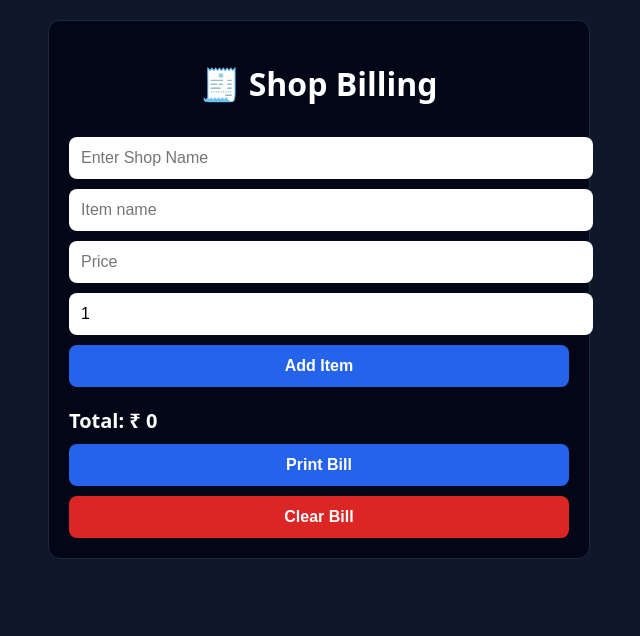
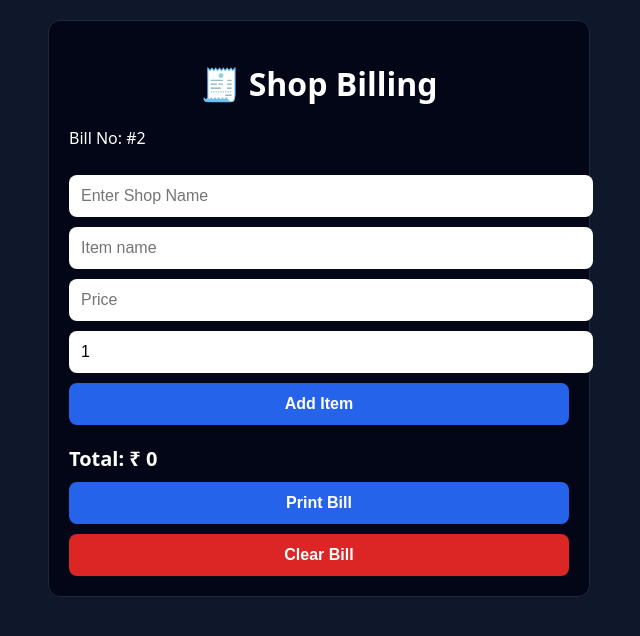
Before and after one commit to hemanthhemu9449-cpu/my-ai, a plain HTML site: page billing.html in a window 1280 px wide. Both pictures are taken after a click on the button "Clear Bill". Shown: the whole page, without its empty margins (321-961 px from the left). Drawn offline with Linux system fonts and the light colour scheme.

Commit message:
Update billing.html

```diff
--- a/billing.html
+++ b/billing.html
@@ -69,6 +69,7 @@ button {
 
 <div class="container">
   <h1 id="shopTitle">🧾 Shop Billing</h1>
+  <p id="billNo">Bill No: #1</p>
 <input id="shopName" placeholder="Enter Shop Name">
 
   <input id="itemName" placeholder="Item name">
@@ -89,7 +90,9 @@ button {
 
 <script>
 let total = 0;
+let billNumber = Number(localStorage.getItem("billNumber") || 1);
 
+document.getElementById("billNo").innerText = "Bill No: #" + billNumber;
 function addItem() {
   const name = document.getElementById("itemName").value;
   const price = Number(document.getElementById("itemPrice").value);
@@ -124,6 +127,9 @@ function clearBill() {
   document.getElementById("list").innerHTML = "";
   total = 0;
   document.getElementById("total").innerText = total;
+  billNumber++;
+localStorage.setItem("billNumber", billNumber);
+document.getElementById("billNo").innerText = "Bill No: #" + billNumber;
 }
   function deleteItem(btn, amount) {
   const itemDiv = btn.parentElement.parentElement;
```
